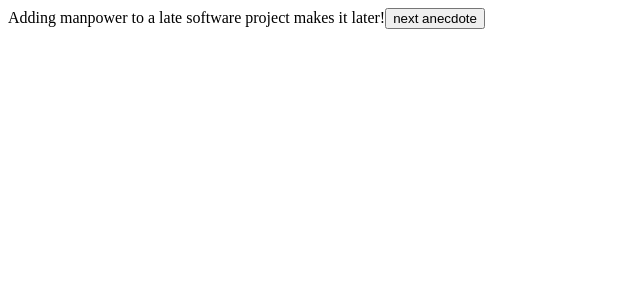
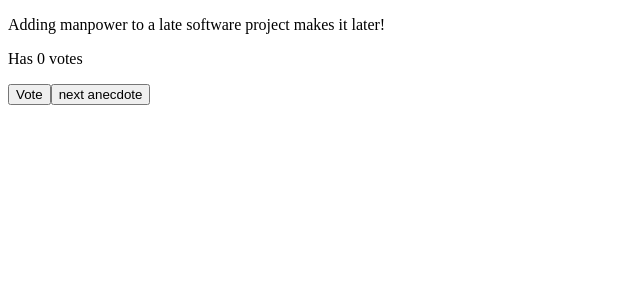
Before and after one commit to FIDELIS-TUWEI/fullstack-course, a React (Vite) app: page / in a window 1280 px wide. Shown: the top 300 px of the page, without its empty margins (0-640 px from the left). Built offline with nearby package versions, Linux system fonts and the light colour scheme.

Commit message:
function to handle votes

```diff
--- a/src/App.jsx
+++ b/src/App.jsx
@@ -15,6 +15,7 @@ const App = () => {
   ]
 
   const [selected, setSelected] = useState(0);
+  const [votes, setVotes] = useState(new Array(anecdotes.length).fill(0));
 
   // function to generate a random anecdote
   const getRandomAnecdote = () => {
@@ -27,9 +28,18 @@ const App = () => {
     getRandomAnecdote()
   }, []);
 
+   // function to handle votes
+   const handleVote = () => {
+    const newVotes = [...votes];
+    newVotes[selected] += 1;
+    setVotes(newVotes)
+  }
+
   return (
     <div>
-      {anecdotes[selected]}
+      <p>{anecdotes[selected]}</p>
+      <p>Has {votes[selected]} votes</p>
+      <button onClick={handleVote}>Vote</button>
       <button onClick={getRandomAnecdote}>next anecdote</button>
     </div>
   )
```
